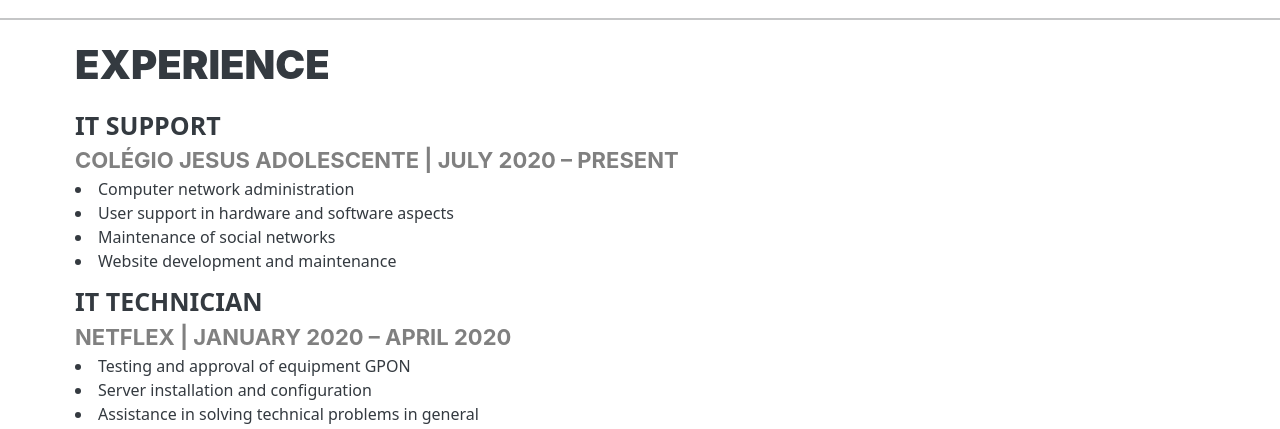
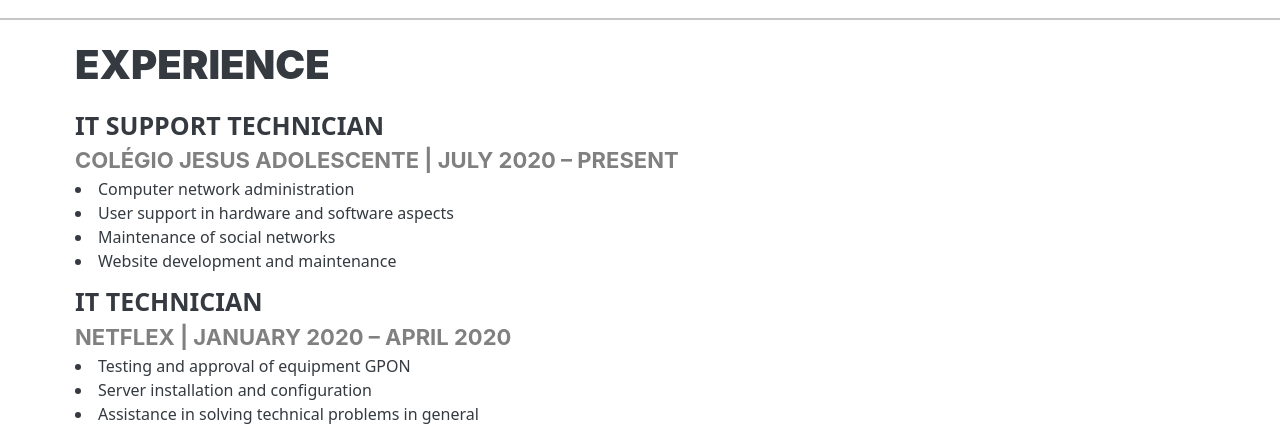
Before and after one commit to joaomatta/resume, a plain HTML site: page index.html in a window 1280 px wide. Shown: the part 668-1097 px from the top of the page. Drawn offline with nearby package versions, Linux system fonts and the light colour scheme; a web font is replaced by a local one.

Commit message:
Update index.html

```diff
--- a/index.html
+++ b/index.html
@@ -76,7 +76,7 @@
         <div class="container resume-text">
           <div class="row">
           <h1>EXPERIENCE</h1>
-          <div class="txt-primary">IT SUPPORT</div>
+          <div class="txt-primary">IT SUPPORT TECHNICIAN</div>
           <div class="txt-secondary">COLÉGIO JESUS ADOLESCENTE | JULY 2020 – PRESENT</div>
             <li><a>Computer network administration</a></li>
             <li><a>User support in hardware and software aspects</a></li>
```
